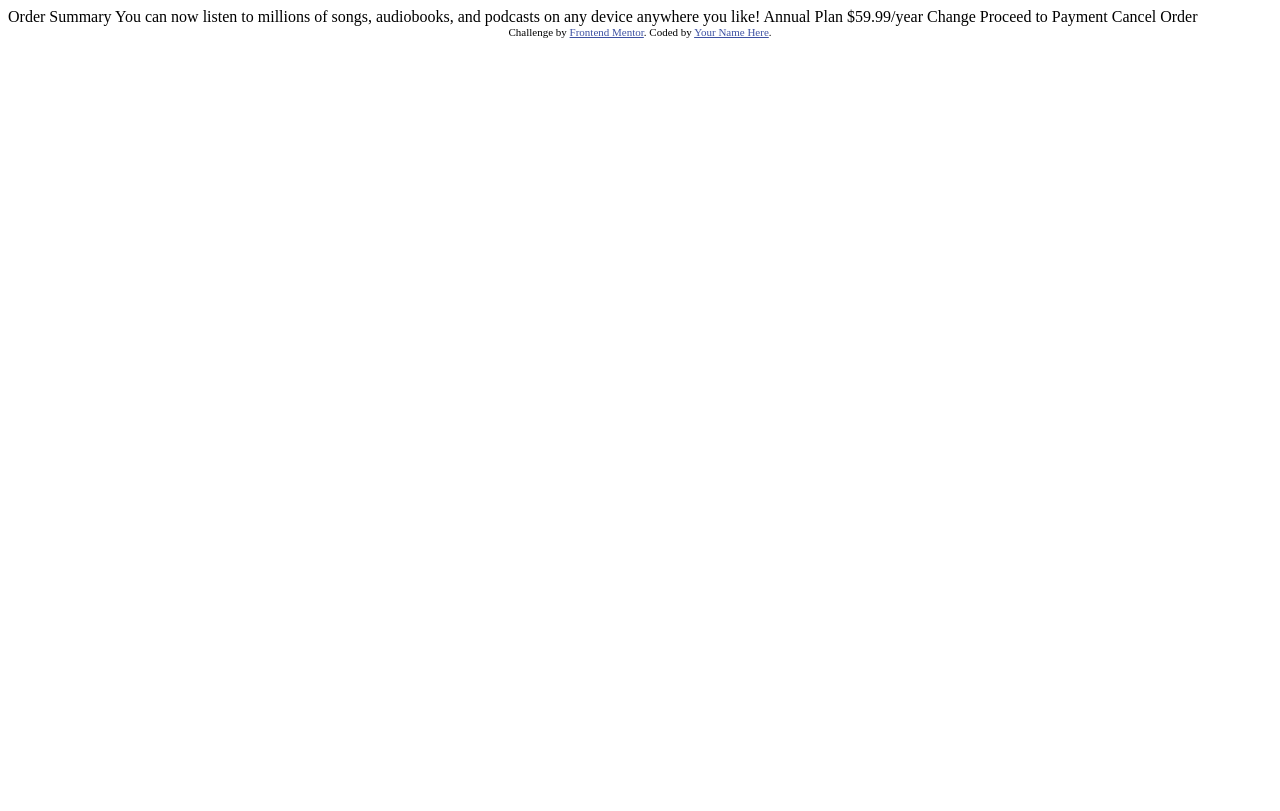
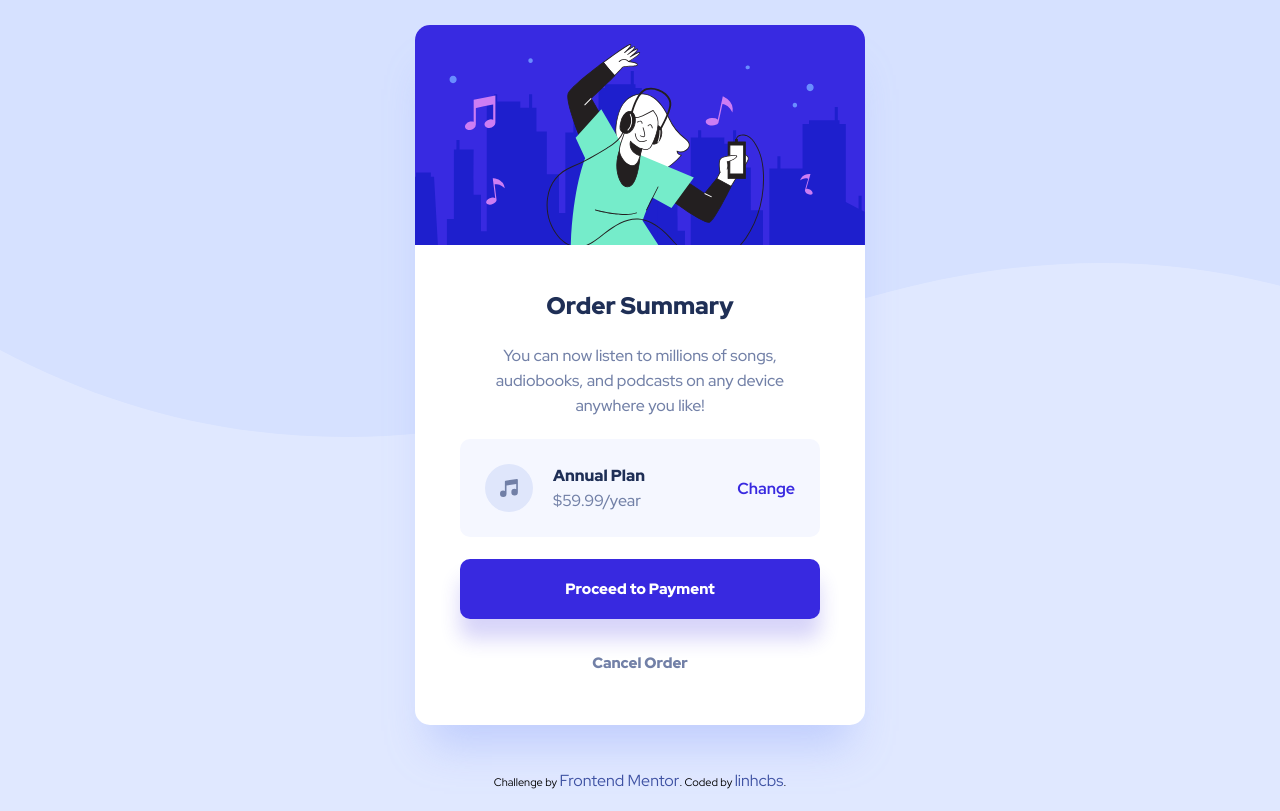
Before and after one commit to linhcbs/Frontend-Mentor-solutions, a plain HTML site: page order-summary-component-main/index.html in a window 1280 px wide. Drawn offline with Linux system fonts and the light colour scheme.

Commit message:
add Order Summary Component solution

```diff
--- a/order-summary-component-main/index.html
+++ b/order-summary-component-main/index.html
@@ -1,37 +1,66 @@
 <!DOCTYPE html>
 <html lang="en">
+
 <head>
   <meta charset="UTF-8">
-  <meta name="viewport" content="width=device-width, initial-scale=1.0"> <!-- displays site properly based on user's device -->
+  <meta name="viewport" content="width=device-width, initial-scale=1.0">
+  <!-- displays site properly based on user's device -->
 
   <link rel="icon" type="image/png" sizes="32x32" href="./images/favicon-32x32.png">
+  <link rel="stylesheet" href="./style.css">
 
   <title>Frontend Mentor | Order summary card</title>
 
   <!-- Feel free to remove these styles or customise in your own stylesheet 👍 -->
   <style>
-    .attribution { font-size: 11px; text-align: center; }
-    .attribution a { color: hsl(228, 45%, 44%); }
+    .attribution {
+      font-size: 11px;
+      text-align: center;
+    }
+
+    .attribution a {
+      color: hsl(228, 45%, 44%);
+    }
   </style>
 </head>
+
 <body>
-
+  <main>
+    <article class="card">
+      <img src="./images/illustration-hero.svg" alt="Happy person" class="card__image--primary">
+      <section class="card__section--info">
+        <h1 class="card__title--primary">
           Order Summary
-
+        </h1>
+        <p class="card__text--primary">
           You can now listen to millions of songs, audiobooks, and podcasts on any
           device anywhere you like!
-
-  Annual Plan
-  $59.99/year
-
-  Change
-
+        </p>
+        <section class="card__purchase">
+          <div class="flex-center">
+            <img src="./images/icon-music.svg" alt="Music icon" class="card__image--purchase">
+            <div style="display: flex; flex-direction: column; justify-content: center;">
+              <p class="card__title--purchase">Annual Plan</p>
+              <p class="card__pricing">$59.99/year</p>
+            </div>
+          </div>
+          <a href="#" class="card__action">Change</a>
+        </section>
+        <button class="card__button--pay">
           Proceed to Payment
+        </button>
+        <button class="card__button--cancel">
           Cancel Order
-
+        </button>
+      </section>
+    </article>
+  </main>
+  <footer>
     <div class="attribution">
       Challenge by <a href="https://www.frontendmentor.io?ref=challenge" target="_blank">Frontend Mentor</a>.
-    Coded by <a href="#">Your Name Here</a>.
+      Coded by <a href="https://github.com/linhcbs">linhcbs</a>.
     </div>
+  </footer>
 </body>
+
 </html>
--- /dev/null
+++ b/order-summary-component-main/style.css
@@ -0,0 +1,202 @@
+/* Imports */
+@import url("https://fonts.googleapis.com/css2?family=Red+Hat+Display:ital,wght@0,300..900;1,300..900&display=swap");
+
+/* 500, 700, 900 */
+.red-hat-display {
+  font-family: "Red Hat Display", serif;
+  font-optical-sizing: auto;
+  font-style: normal;
+}
+
+/* Reset */
+* {
+  padding: 0;
+  margin: 0;
+  box-sizing: border-box;
+}
+
+/* Variables */
+:root {
+  /* Primary Colors */
+  --color-pale-blue: hsl(225, 100%, 94%);
+  --color-bright-blue: hsl(245, 75%, 52%);
+
+  /* Neutral Colors */
+  --color-very-pale-blue: hsl(225, 100%, 98%);
+  --color-desaturated-blue: hsl(224, 23%, 55%);
+  --color-dark-blue: hsl(223, 47%, 23%);
+  --color-shadow: hsla(228, 92%, 77%, 0.4);
+
+  /* Typography */
+  --font-size-p: 16px;
+}
+
+/* Layout */
+body {
+  height: 100vh;
+  background-image: url("./images/pattern-background-desktop.svg");
+  background-repeat: repeat-x;
+  background-color: var(--color-pale-blue);
+  font-family: "Red Hat Display", serif;
+  display: flex;
+  flex-direction: column;
+}
+
+main {
+  flex-grow: 1;
+  display: flex;
+  justify-content: center;
+  align-items: center;
+}
+
+footer {
+  padding: 20px;
+}
+p,
+a,
+span {
+  font-size: var(--font-size-p);
+}
+
+a{
+    text-decoration: none;
+}
+
+.flex-center {
+  display: flex;
+  justify-content: center;
+  align-items: center;
+}
+
+/* Main */
+h1,
+.card__title--purchase {
+  font-weight: 900;
+  color: var(--color-dark-blue);
+}
+
+.card {
+  background-color: white;
+  border-radius: 15px;
+  box-shadow: 0px 35px 40px -15px var(--color-shadow);
+  margin: 25px;
+  max-width: 550px;
+}
+
+.card__image--primary {
+  width: 100%;
+  border-radius: 15px 15px 0px 0px;
+}
+
+.card__section--info {
+  height: 475px;
+  width: 100%;
+  padding: 40px 45px;
+  display: flex;
+  flex-direction: column;
+  justify-content: space-between;
+  align-items: center;
+}
+
+.card__title--primary {
+  font-size: 1.5em;
+}
+.card__text--primary {
+  color: var(--color-desaturated-blue);
+  font-weight: 500;
+  text-align: center;
+  line-height: 25px;
+  max-width: 300px;
+}
+
+.card__purchase {
+  width: 100%;
+  display: flex;
+  flex-direction: row;
+  justify-content: space-between;
+  align-items: center;
+  background-color: var(--color-very-pale-blue);
+  border-radius: 10px;
+  padding: 25px;
+}
+
+.card__image--purchase {
+  margin-right: 20px;
+}
+
+.card__pricing {
+  color: var(--color-desaturated-blue);
+  font-weight: 500;
+  margin-top: 4px;
+}
+
+.card__action {
+  color: var(--color-bright-blue);
+  font-weight: 700;
+}
+
+.card button {
+  width: 100%;
+  font-weight: 900;
+  font-family: "Red Hat Display", serif;
+  cursor: pointer;
+  font-size: 15px;
+}
+
+.card__button--pay {
+  background-color: var(--color-bright-blue);
+  color: white;
+  border-radius: 10px;
+  outline: none;
+  border: none;
+  padding: 20px;
+
+  box-shadow: 0px 20px 20px hsla(245, 75%, 52%, 0.2);
+}
+
+.card__button--cancel {
+  background-color: transparent;
+  outline: none;
+  border: none;
+  color: var(--color-desaturated-blue);
+  padding: 12.5px;
+}
+
+/* Events */
+.card__action:hover{
+    color: hsla(245, 75%, 52%, 0.7); /* Bright blue but paler */
+}
+
+.card__button--pay:hover{
+    background-color: hsla(245, 75%, 52%, 0.7);
+}
+
+.card__button--cancel:hover{
+    color: black;
+}
+
+.card__action:active{
+    color: var(--color-bright-blue);
+}
+.card__button--pay:active{
+    background-color: var(--color-bright-blue);
+}
+.card__button--cancel:active{
+    color: var(--color-desaturated-blue);
+}
+
+/* Responsive things */
+@media screen and (max-width: 425px) {
+  .card__section--info {
+    padding: 40px 25px;
+  }
+  .card__purchase{
+    padding: 15px;
+  }
+  .card__title--purchase, .card__pricing, .card__action{
+    font-size: 14px;
+  }
+  .card__image--purchase{
+    height: 40px;
+  }
+}
```
Also changed, not shown: nft-preview-card-component-main/screenshot.png (renamed from nft-preview-card-component-main/screenshot.jpg), order-summary-component-main/design/active-states.jpg (deleted), order-summary-component-main/design/desktop-design.jpg (deleted), order-summary-component-main/design/desktop-preview.jpg (deleted), order-summary-component-main/design/mobile-design.jpg (deleted), order-summary-component-main/screenshot.jpg (added), 3 other files. Lines whose indentation alone changed are shown as unchanged.
